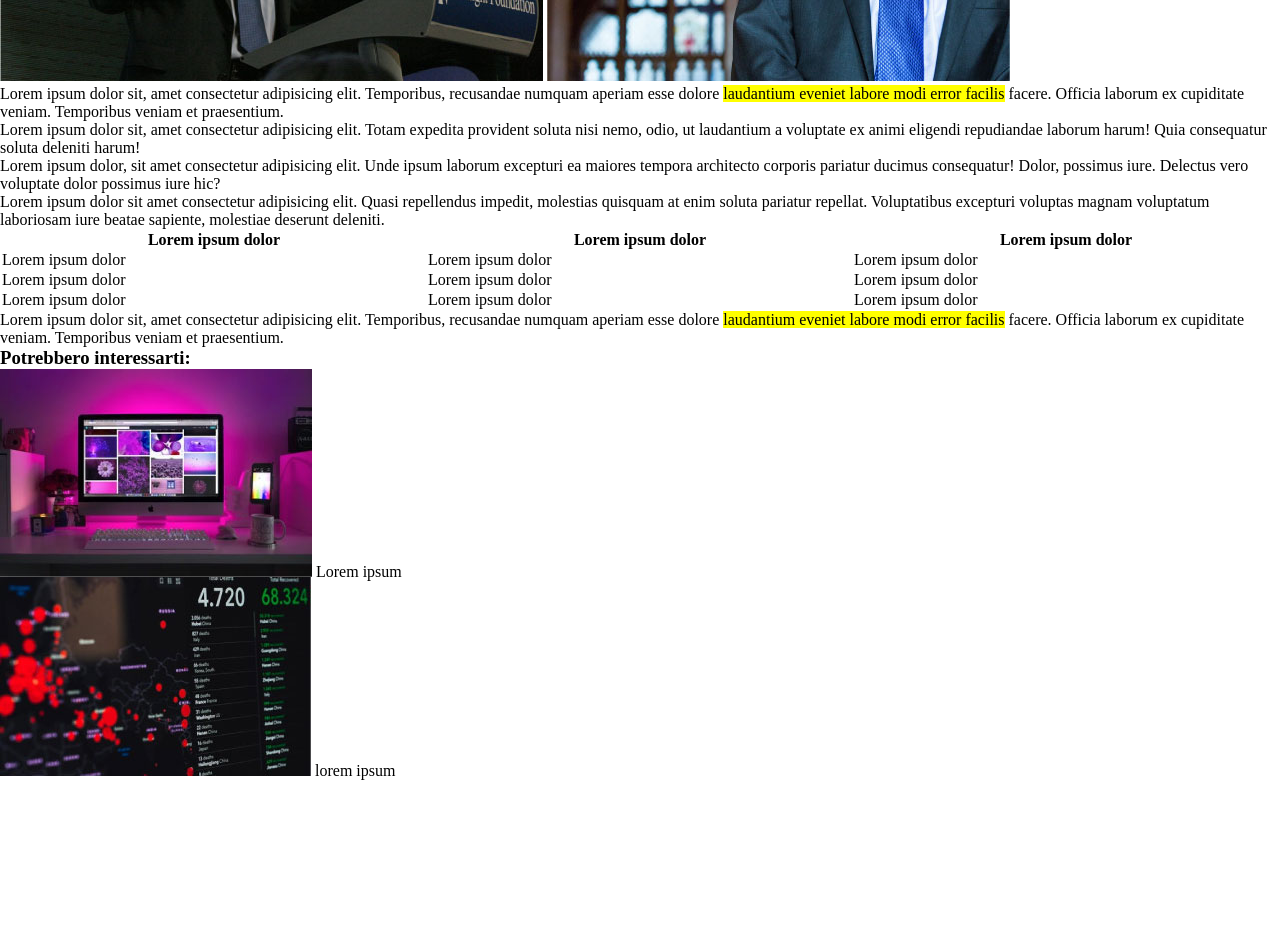
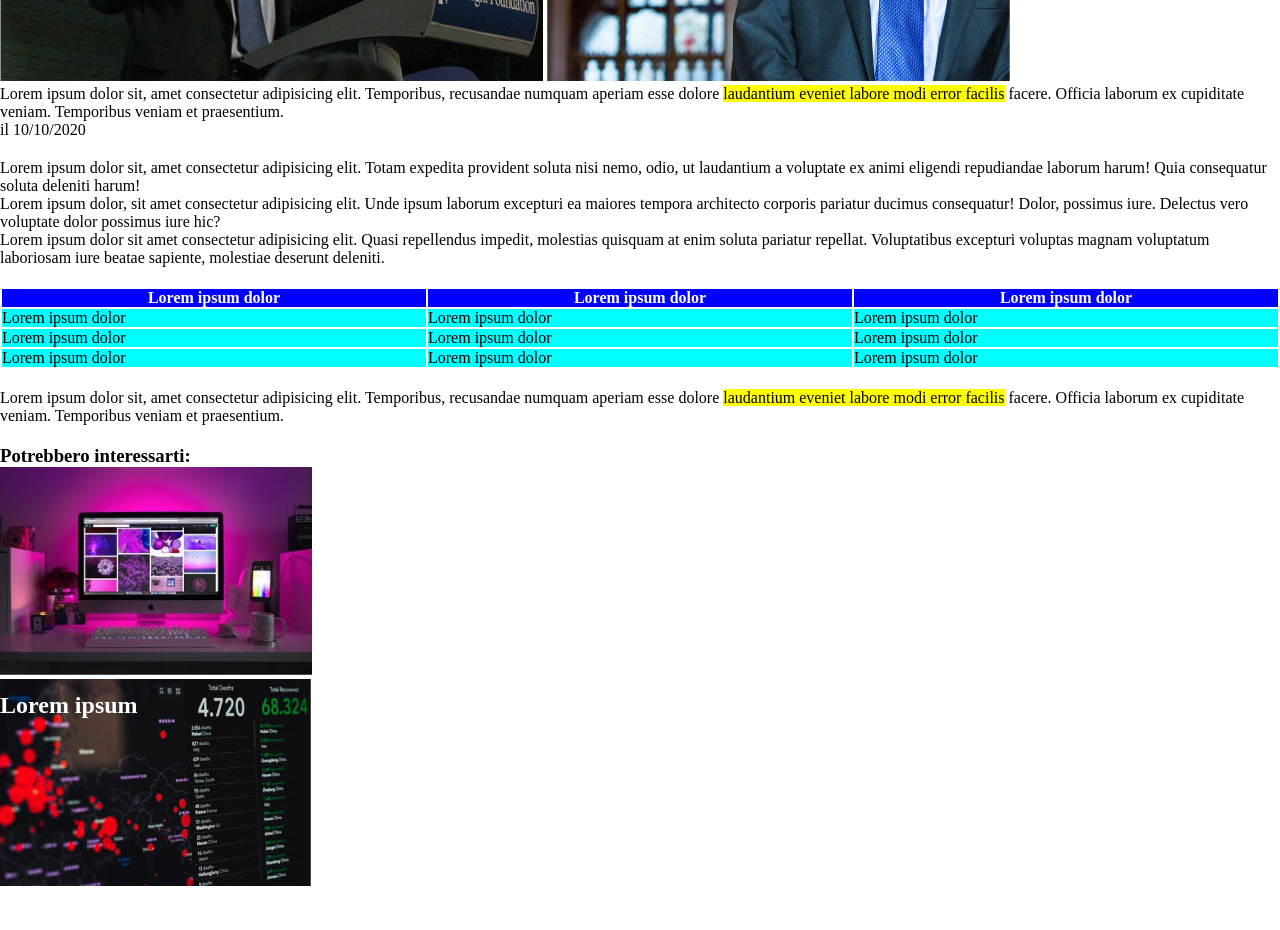
Before and after one commit to leo5295/html-css-booleaner, a plain HTML site: page index.html in a window 1280 px wide. Shown: the part 540-1470 px from the top of the page. Before the commit the page ends 1320 px from the top, so only its background shows below. Drawn offline with Linux system fonts and the light colour scheme.

Commit message:
fixing list

```diff
--- a/css/style.css
+++ b/css/style.css
@@ -28,11 +28,41 @@
 
 }
 
+.tim-images{
+    width: 90%;
+}
+
 .highlighted-text{
     background-color: yellow;
 }
 
+.list{
+    margin: 20px 0px 20px 0px;
+}
 
 table{
     width: 100%;
 }
+
+thead{
+    background-color: blue;
+    color: white;
+}
+
+tbody{
+    background-color: aqua;
+}
+
+.ph{
+    margin-top: 20px;
+    margin-bottom: 20px;
+}
+.container-footer{
+    position: relative;
+}
+
+.adv-info{
+    color: white;
+    position: absolute;
+    margin-top: 1%;
+}
--- a/index.html
+++ b/index.html
@@ -28,14 +28,16 @@
         </div>
         <div>
         <p>Lorem ipsum dolor sit, amet consectetur adipisicing elit. Temporibus, recusandae numquam aperiam esse dolore <span class="highlighted-text">laudantium eveniet labore modi error facilis</span> facere. Officia laborum ex cupiditate veniam. Temporibus veniam et praesentium.</p>
+        <p>il 10/10/2020</p>
         </div>
 
+    <div class="list">
         <ul>
             <li>Lorem ipsum dolor sit, amet consectetur adipisicing elit. Totam expedita provident soluta nisi nemo, odio, ut laudantium a voluptate ex animi eligendi repudiandae laborum harum! Quia consequatur soluta deleniti harum!</li>
             <li>Lorem ipsum dolor, sit amet consectetur adipisicing elit. Unde ipsum laborum excepturi ea maiores tempora architecto corporis pariatur ducimus consequatur! Dolor, possimus iure. Delectus vero voluptate dolor possimus iure hic?</li>
             <li>Lorem ipsum dolor sit amet consectetur adipisicing elit. Quasi repellendus impedit, molestias quisquam at enim soluta pariatur repellat. Voluptatibus excepturi voluptas magnam voluptatum laboriosam iure beatae sapiente, molestiae deserunt deleniti.</li>
         </ul>
-
+    </div>
         <table>
             <thead>
                 <tr>
@@ -43,6 +45,7 @@
                     <th>Lorem ipsum dolor</th>
                     <th>Lorem ipsum dolor</th>
                 </tr>
+            </thead>
             </thead>
             <tbody>
                 <tr>
@@ -62,7 +65,8 @@
                 </tr>
             </tbody>
           </table>
-          <div>
+
+          <div class="ph">
             <p>Lorem ipsum dolor sit, amet consectetur adipisicing elit. Temporibus, recusandae numquam aperiam esse dolore <span class="highlighted-text">laudantium eveniet labore modi error facilis</span> facere. Officia laborum ex cupiditate veniam. Temporibus veniam et praesentium.</p>
             </div>
 
@@ -71,13 +75,13 @@
     <footer>
 <h3 class="advice">Potrebbero interessarti:</h3>
 
-<div class="container">
+<div class="container-footer">
     <img class="monitor" src="./img/monitor.jpg" alt="Monitor">
-    <span>Lorem ipsum</span>
+    <h2 class="adv-info">Lorem ipsum</h2>
 </div>
 <div>
     <img class="graph" src="./img/graph.jpg" alt="Data">
-    <span>lorem ipsum</span>
+    <h2 class="adv-info">Lorem ipsum</h2>
 </div>
 
 
```
